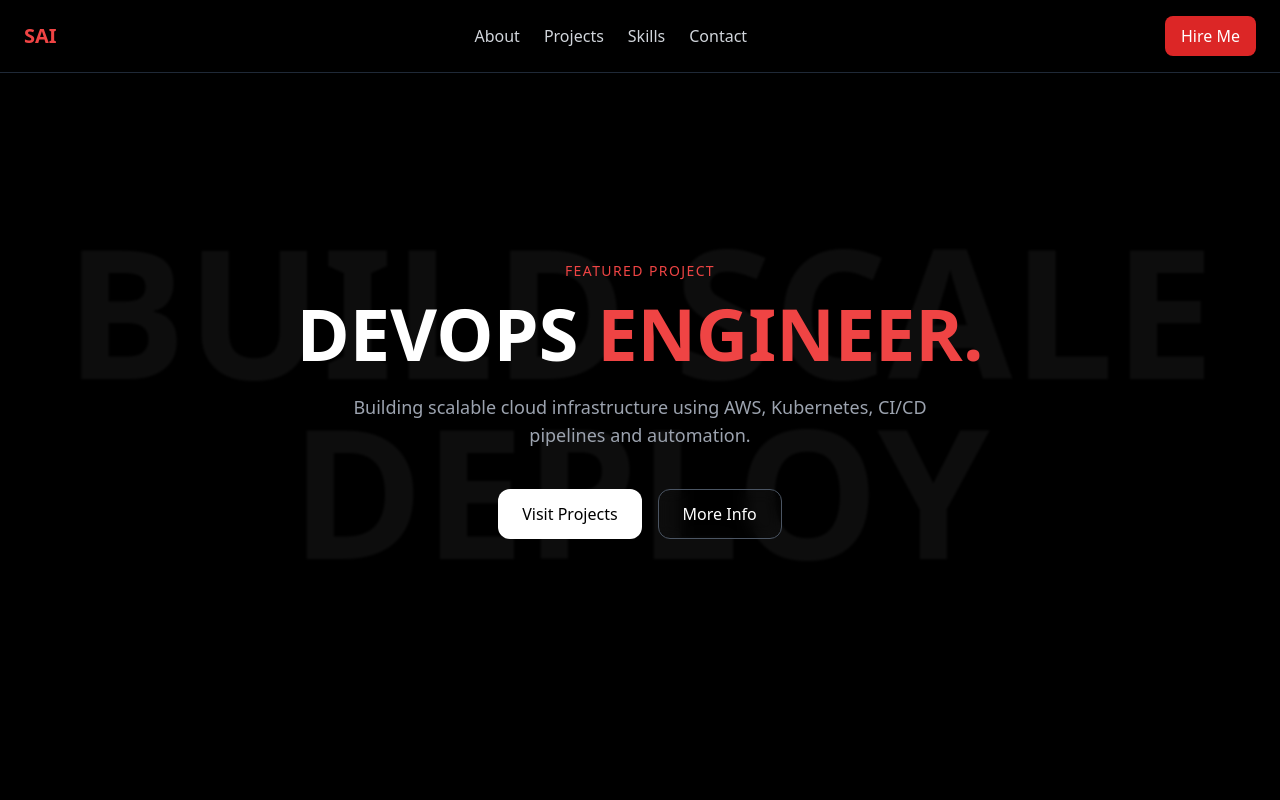
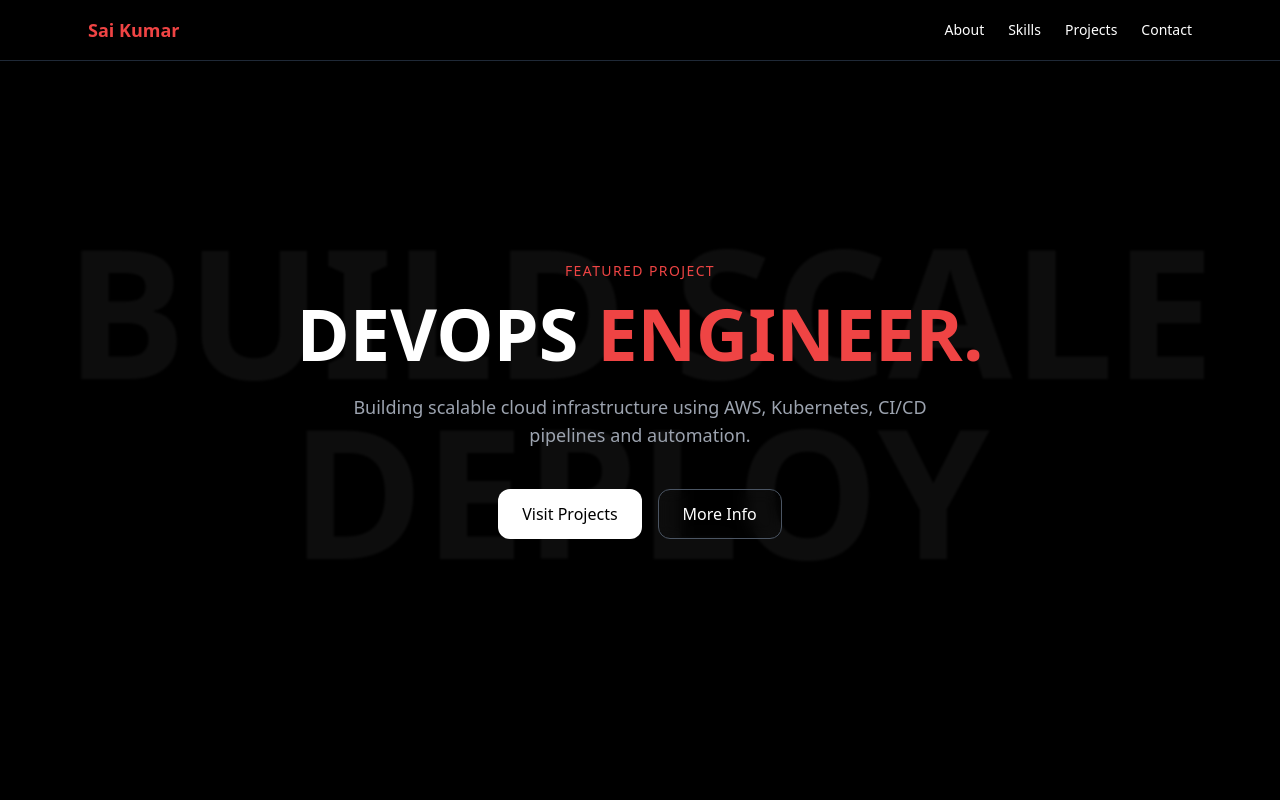
Before and after one commit to LUKALAPUSAIKUMARAO/devops-portfolio, a Next.js app: page / in a window 1280 px wide. Shown: the top 800 px of the page. Built offline with nearby package versions, Linux system fonts and the light colour scheme.

Commit message:
Final portfolio UI + skills section fix

```diff
--- a/app/globals.css
+++ b/app/globals.css
@@ -1,3 +1,9 @@
+html {
+  scroll-behavior: smooth;
+}
+section {
+  scroll-margin-top: 100px;
+}
 @tailwind base;
 @tailwind components;
 @tailwind utilities;
--- a/components/About.tsx
+++ b/components/About.tsx
@@ -4,7 +4,7 @@ import { FaGithub, FaLinkedin, FaEnvelope } from "react-icons/fa";
 
 export default function About() {
   return (
-    <section className="py-20 px-6 max-w-6xl mx-auto">
+    <section id="about" className="py-20 px-6 max-w-6xl mx-auto">
 
       <div className="grid md:grid-cols-2 gap-12 items-center">
 
--- a/components/Contact.tsx
+++ b/components/Contact.tsx
@@ -5,6 +5,8 @@ import emailjs from "emailjs-com";
 import { useState } from "react";
 
 export default function Contact() {
+
+  // ================= STATE =================
   const [form, setForm] = useState({
     name: "",
     email: "",
@@ -12,23 +14,40 @@ export default function Contact() {
     message: "",
   });
 
+  // ================= HANDLE INPUT =================
   const handleChange = (e: any) => {
-    setForm({ ...form, [e.target.name]: e.target.value });
+    setForm({
+      ...form,
+      [e.target.name]: e.target.value,
+    });
   };
 
+  // ================= SEND EMAIL =================
   const sendEmail = (e: any) => {
     e.preventDefault();
 
     emailjs
       .send(
-        "service_ha8pple",   // 🔥 replace
-        "template_f0m8mv8",  // 🔥 replace
-        form,
-        "dp1pcbkbO-q-WmKMI"    // 🔥 replace
+        "service_ha8pple",     // ✅ your service ID
+        "template_f0m8mv8",    // ✅ your template ID
+        {
+          name: form.name,
+          email: form.email,
+          reason: form.reason,
+          message: form.message,
+        },
+        "dp1pcbkbO-q-WmKMI"    // ✅ your public key
       )
       .then(() => {
         alert("Message sent successfully 🚀");
-        setForm({ name: "", email: "", reason: "", message: "" });
+
+        // reset form
+        setForm({
+          name: "",
+          email: "",
+          reason: "",
+          message: "",
+        });
       })
       .catch((error) => {
         console.error(error);
@@ -36,6 +55,7 @@ export default function Contact() {
       });
   };
 
+  // ================= UI =================
   return (
     <section id="contact" className="py-24 px-6 max-w-6xl mx-auto">
 
@@ -58,7 +78,7 @@ export default function Contact() {
           </h3>
 
           {/* EMAIL */}
-          <div className="flex items-center gap-4 p-5 border border-gray-800 rounded-xl mb-4 bg-gray-900/40 backdrop-blur">
+          <div className="flex items-center gap-4 p-5 border border-gray-800 rounded-xl mb-4 bg-gray-900/40">
             <FaEnvelope className="text-red-500 text-xl" />
             <div>
               <p className="text-xs text-gray-400">EMAIL ME</p>
@@ -72,7 +92,7 @@ export default function Contact() {
           </div>
 
           {/* LINKEDIN */}
-          <div className="flex items-center gap-4 p-5 border border-gray-800 rounded-xl bg-gray-900/40 backdrop-blur">
+          <div className="flex items-center gap-4 p-5 border border-gray-800 rounded-xl bg-gray-900/40">
             <FaLinkedin className="text-red-500 text-xl" />
             <div>
               <p className="text-xs text-gray-400">LINKEDIN</p>
@@ -90,12 +110,10 @@ export default function Contact() {
         </div>
 
         {/* RIGHT SIDE FORM */}
-        <div className="border border-gray-800 rounded-xl p-6 bg-gray-900/40 backdrop-blur">
+        <div className="border border-gray-800 rounded-xl p-6 bg-gray-900/40">
 
           <form onSubmit={sendEmail} className="space-y-5">
 
-            <div>
-              <label className="text-sm text-gray-400">NAME</label>
             <input
               name="name"
               value={form.name}
@@ -103,12 +121,9 @@ export default function Contact() {
               type="text"
               placeholder="Your Name"
               required
-                className="w-full mt-1 p-3 bg-gray-800 border border-gray-700 rounded-lg focus:outline-none focus:border-red-500"
+              className="w-full p-3 bg-gray-800 border border-gray-700 rounded-lg"
             />
-            </div>
 
-            <div>
-              <label className="text-sm text-gray-400">EMAIL</label>
             <input
               name="email"
               value={form.email}
@@ -116,38 +131,31 @@ export default function Contact() {
               type="email"
               placeholder="your@email.com"
               required
-                className="w-full mt-1 p-3 bg-gray-800 border border-gray-700 rounded-lg focus:outline-none focus:border-red-500"
+              className="w-full p-3 bg-gray-800 border border-gray-700 rounded-lg"
             />
-            </div>
 
-            <div>
-              <label className="text-sm text-gray-400">REASON</label>
             <input
               name="reason"
               value={form.reason}
               onChange={handleChange}
               type="text"
-                placeholder="Job Opportunity / Project / Collaboration"
-                className="w-full mt-1 p-3 bg-gray-800 border border-gray-700 rounded-lg focus:outline-none focus:border-red-500"
+              placeholder="Reason"
+              className="w-full p-3 bg-gray-800 border border-gray-700 rounded-lg"
             />
-            </div>
 
-            <div>
-              <label className="text-sm text-gray-400">MESSAGE</label>
             <textarea
               name="message"
               value={form.message}
               onChange={handleChange}
               rows={4}
-                placeholder="Briefly describe your idea..."
+              placeholder="Your message..."
               required
-                className="w-full mt-1 p-3 bg-gray-800 border border-gray-700 rounded-lg focus:outline-none focus:border-red-500"
+              className="w-full p-3 bg-gray-800 border border-gray-700 rounded-lg"
             />
-            </div>
 
             <button
               type="submit"
-              className="w-full bg-red-600 hover:bg-red-700 py-3 rounded-lg font-medium transition"
+              className="w-full bg-red-600 hover:bg-red-700 py-3 rounded-lg font-medium"
             >
               SEND MESSAGE
             </button>
--- a/components/Navbar.tsx
+++ b/components/Navbar.tsx
@@ -2,23 +2,34 @@
 
 export default function Navbar() {
   return (
-    <div className="fixed top-0 left-0 w-full z-40 bg-black/70 backdrop-blur border-b border-gray-800">
-      <div className="max-w-7xl mx-auto flex justify-between items-center px-6 py-4">
+    <nav className="fixed top-0 left-0 w-full z-50 bg-black/60 backdrop-blur border-b border-gray-800">
 
-        <h1 className="text-red-500 font-bold text-xl">SAI</h1>
+      <div className="max-w-6xl mx-auto px-6 py-4 flex justify-between items-center">
 
-        <div className="hidden md:flex gap-6 text-gray-300">
-          <a href="#">About</a>
-          <a href="#">Projects</a>
-          <a href="#">Skills</a>
-          <a href="#">Contact</a>
+        <h1 className="font-bold text-lg text-red-500">Sai Kumar</h1>
+
+        <div className="flex gap-6 text-sm">
+
+          <a href="#about" className="hover:text-red-500 transition">
+            About
+          </a>
+
+          <a href="#skills" className="hover:text-red-500 transition">
+            Skills
+          </a>
+
+          <a href="#projects" className="hover:text-red-500 transition">
+            Projects
+          </a>
+
+          <a href="#contact" className="hover:text-red-500 transition">
+            Contact
+          </a>
+
         </div>
 
-        <button className="bg-red-600 px-4 py-2 rounded-lg">
-          Hire Me
-        </button>
+      </div>
 
-      </div>
-    </div>
+    </nav>
   );
 }
--- a/components/Skills.tsx
+++ b/components/Skills.tsx
@@ -111,7 +111,7 @@ function Card({ title, data, list }: any) {
 
 export default function Skills() {
   return (
-    <section className="py-16 px-6 max-w-6xl mx-auto">
+    <section  id="skills" className="py-16 px-6 max-w-6xl mx-auto">
 
       <h2 className="text-2xl md:text-3xl font-semibold text-center mb-12">
         ENGINEERING STACK
```
Also changed, not shown: 1 other file (tests, documents, lock files or other folders). Lines whose indentation alone changed are shown as unchanged.
